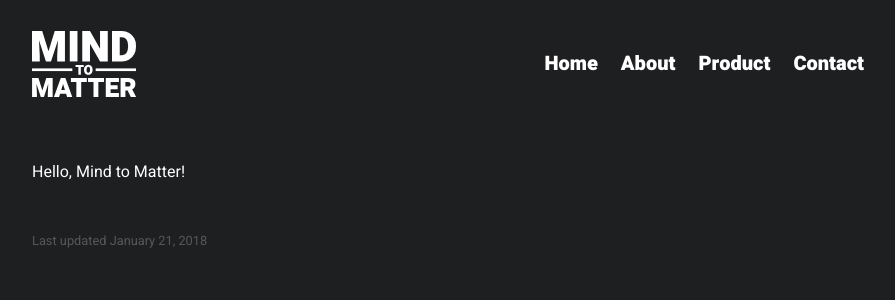
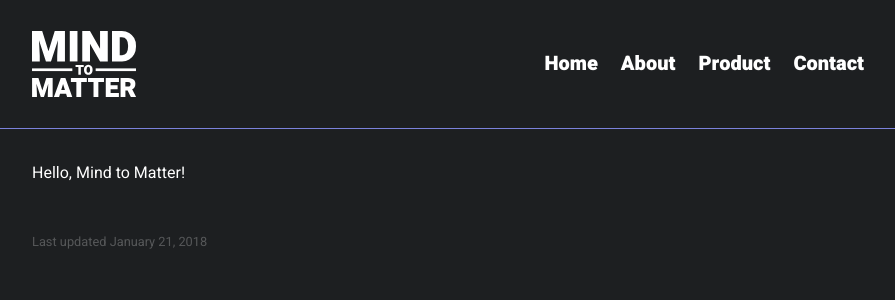
Before and after one commit to georgemblack/mind-to-matter, a Jekyll site: the page built from index.md, in a window 1280 px wide. Shown: the top 300 px of the page, without its empty margins (192-1087 px from the left). Built offline with Jekyll 4.4.1, drawn with Linux system fonts in a browser that asks for light colours.

Commit message:
Add border to bottom of header

```diff
--- a/_sass/_header.scss
+++ b/_sass/_header.scss
@@ -4,6 +4,7 @@
     display: flex;
     align-items: center;
     justify-content: center;
+    border-bottom: 1px solid $theme-primary-color;
 }
 
 .header-inner-wrapper {
```
